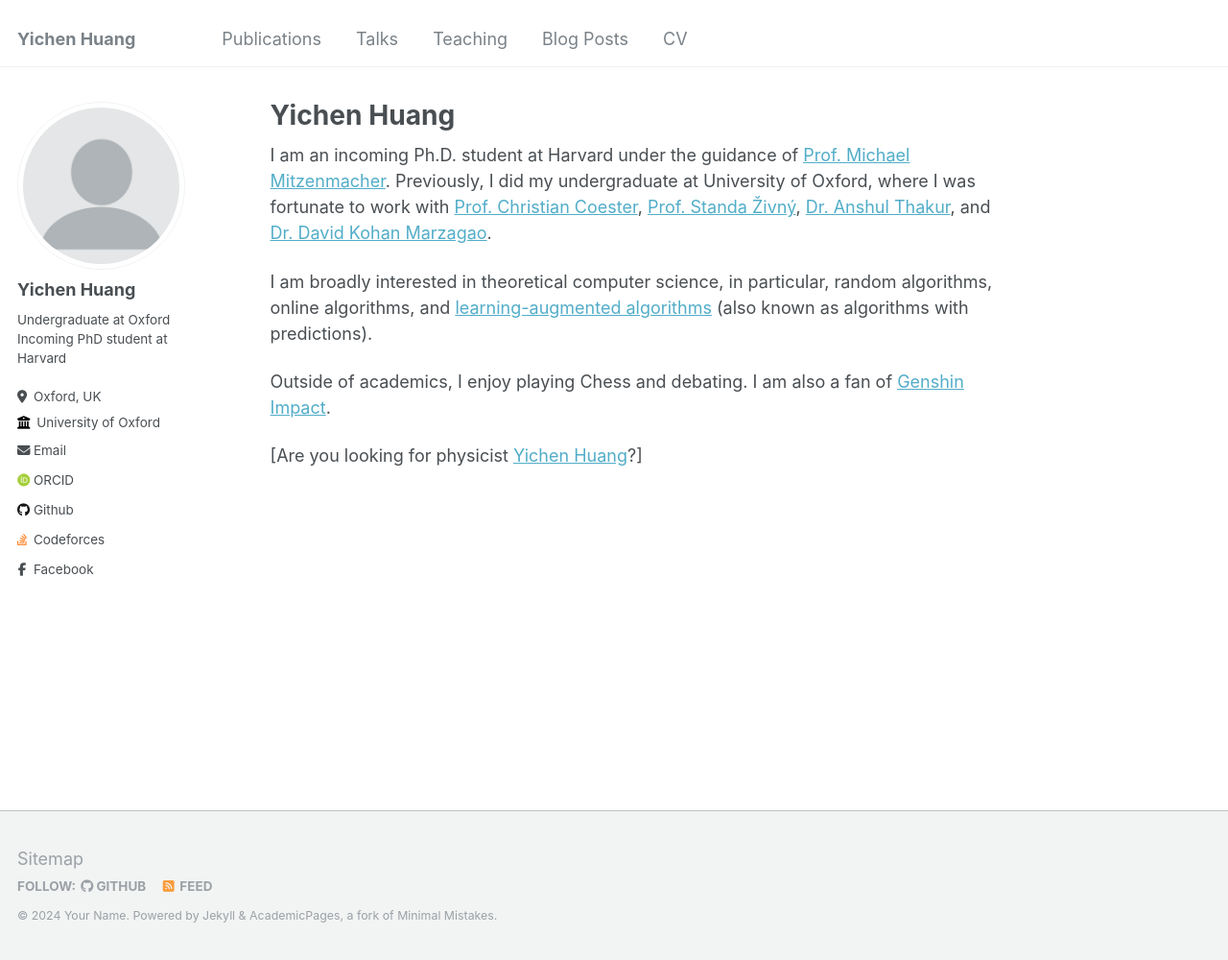
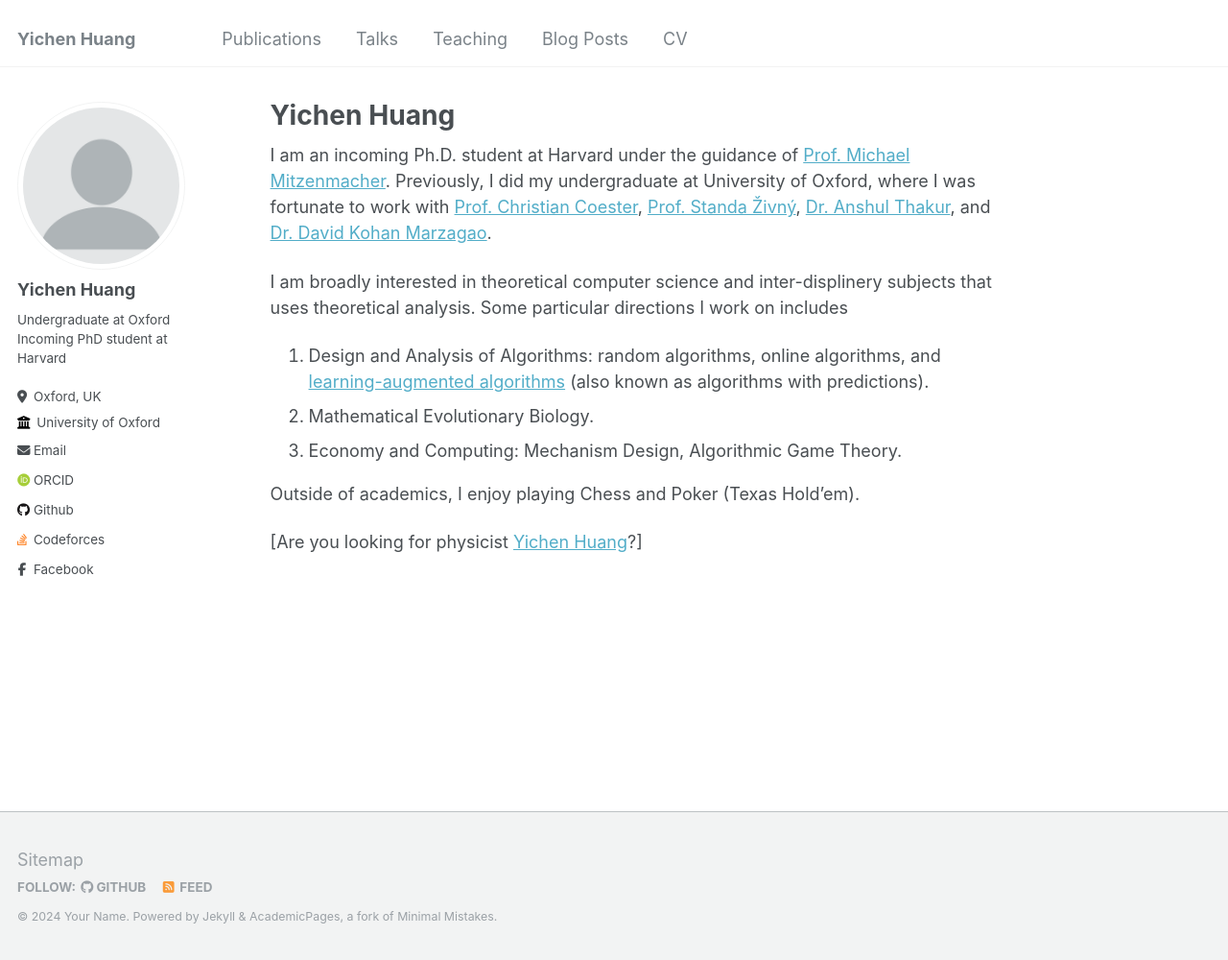
Before and after one commit to hychyc1/hychyc1.github.io, a Jekyll site: the page built from _pages/about.md, in a window 1280 px wide and 1000 px high. Shown: the whole window at 96% size. Built offline with Jekyll 4.4.1, drawn with Linux system fonts in a browser that asks for light colours; some web fonts are replaced.

Commit message:
simple update

```diff
--- a/_pages/about.md
+++ b/_pages/about.md
@@ -9,8 +9,11 @@ redirect_from:
 
 I am an incoming Ph.D. student at Harvard under the guidance of [Prof. Michael Mitzenmacher](https://www.eecs.harvard.edu/~michaelm/). Previously, I did my undergraduate at University of Oxford, where I was fortunate to work with [Prof. Christian Coester](https://www.cs.ox.ac.uk/people/christian.coester/), [Prof. Standa Živný](https://www.cs.ox.ac.uk/standa.zivny/), [Dr. Anshul Thakur](https://eng.ox.ac.uk/people/anshul-thakur/), and [Dr. David Kohan Marzagao](https://www.kcl.ac.uk/people/david-kohan-marzagao).
 
-I am broadly interested in theoretical computer science, in particular, random algorithms, online algorithms, and [learning-augmented algorithms](https://algorithms-with-predictions.github.io/) (also known as algorithms with predictions).
+I am broadly interested in theoretical computer science and inter-displinery subjects that uses theoretical analysis. Some particular directions I work on includes
+1. Design and Analysis of Algorithms: random algorithms, online algorithms, and [learning-augmented algorithms](https://algorithms-with-predictions.github.io/) (also known as algorithms with predictions).
+2. Mathematical Evolutionary Biology.
+3. Economy and Computing: Mechanism Design, Algorithmic Game Theory.
 
-Outside of academics, I enjoy playing Chess and debating. I am also a fan of [Genshin Impact](https://genshin.hoyoverse.com/en).
+Outside of academics, I enjoy playing Chess and Poker (Texas Hold'em).
 
 [Are you looking for physicist [Yichen Huang](https://sites.google.com/site/yichenhuanghomepage/)?]
```
